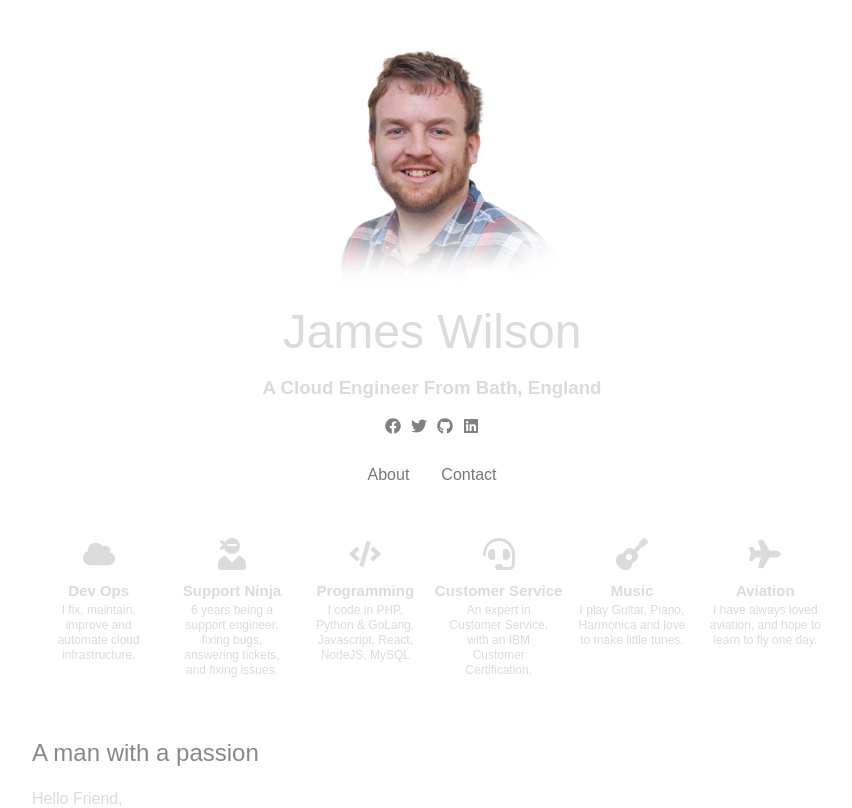
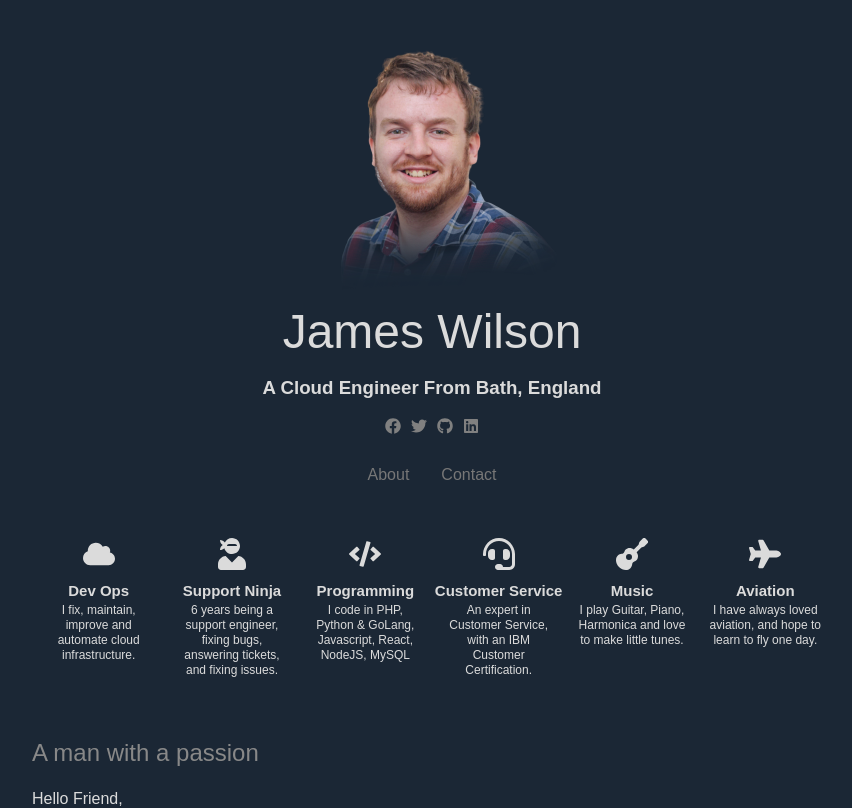
Before and after one commit to JamesWilson19947/JamesWilson19947.github.io, a React (Create React App) app: page / in a window 1280 px wide. Shown: the top 808 px of the page, without its empty margins (208-1060 px from the left). Built offline with nearby package versions, Linux system fonts and the light colour scheme.

Commit message:
I broke the BG

```diff
--- a/src/App.css
+++ b/src/App.css
@@ -1,5 +1,6 @@
 body{
     color: #DBDBDB;
+    background: radial-gradient(ellipse at bottom, #1b2735 100%, #090a0f 0%);
 }
 .pure-img-responsive{
     max-width: 100%;
```
